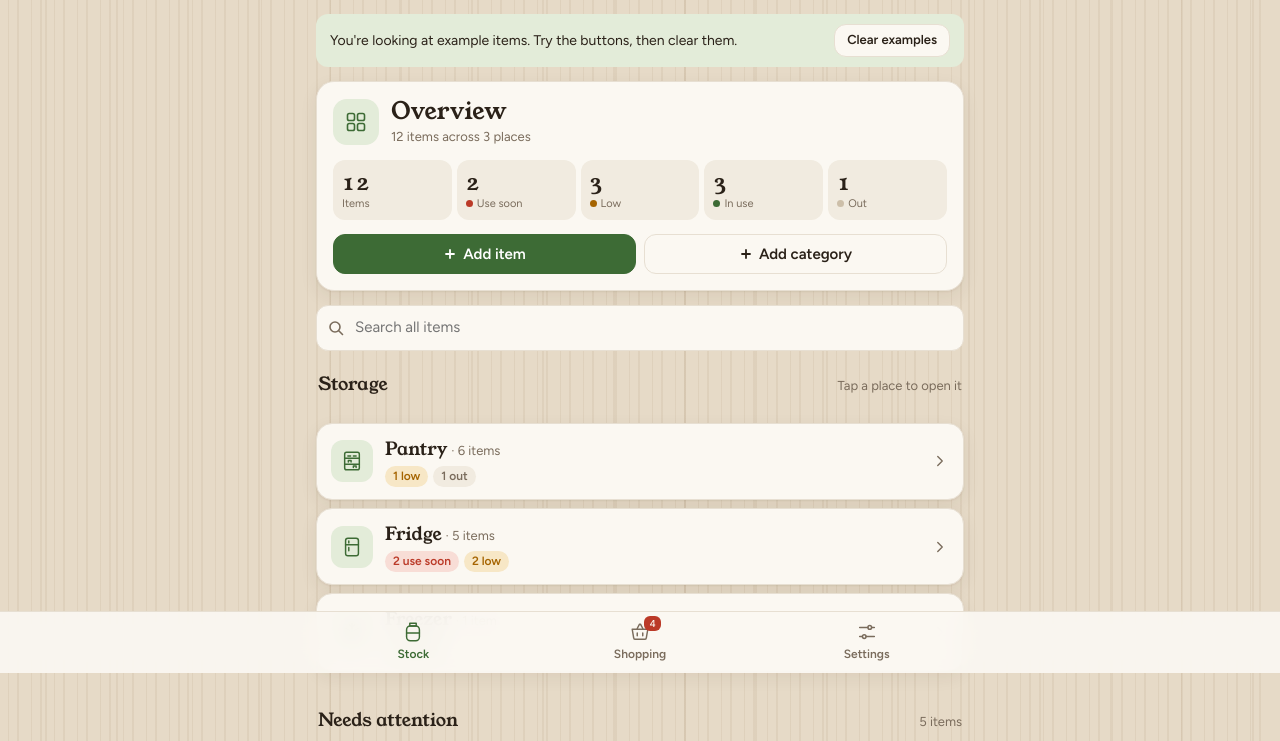
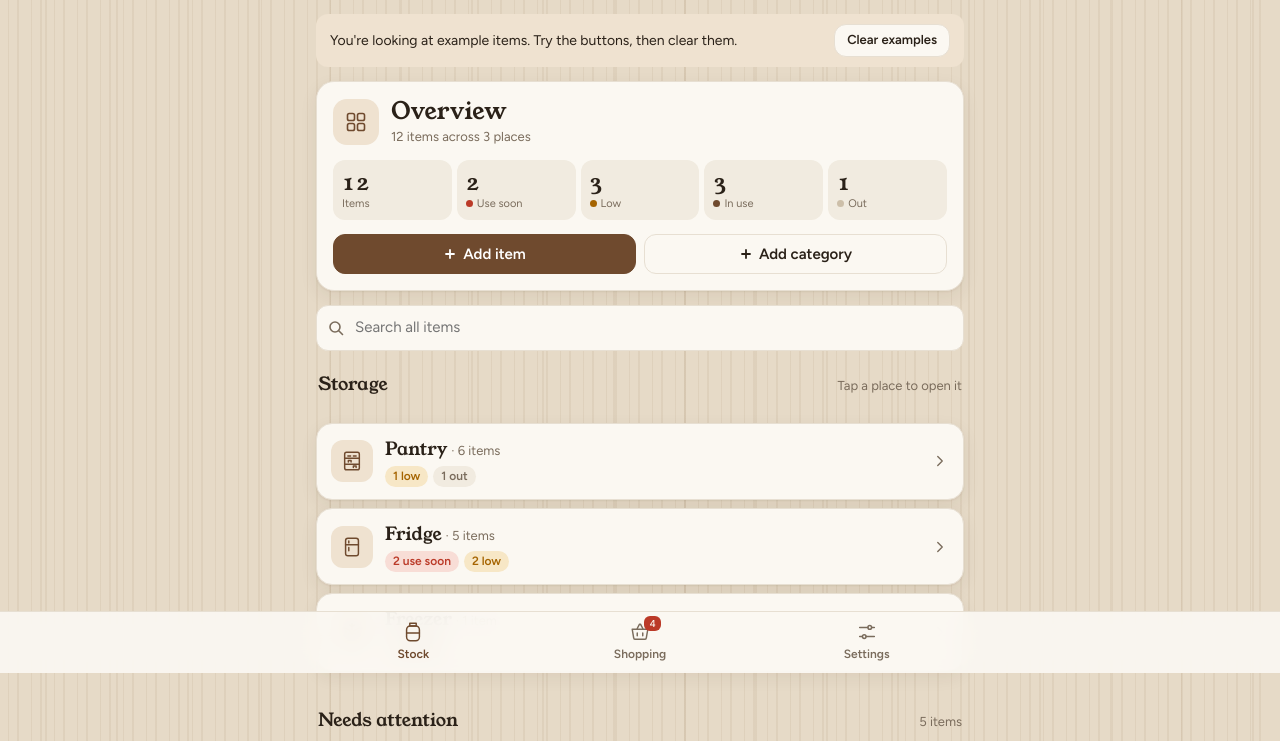
Before and after one commit to teja1308/MyStuff, a plain HTML site: page pantry/index.html in a window 1280 px wide. Shown: the part 127-868 px from the top of the page. Drawn offline with nearby package versions, Linux system fonts and the light colour scheme.

Commit message:
Use walnut-brown accent colours instead of green
Colour values only (the same browns as c7333c8); no other changes.

Co-Authored-By: Claude Opus 5.5 <noreply@anthropic.com>
Claude-Session: https://claude.ai/code/session_01Q1urVC9kRPsPh82sHduuMG

```diff
--- a/pantry/index.html
+++ b/pantry/index.html
@@ -18,9 +18,9 @@
     --wood-hi: #c99d67;     /* shelf lip */
     --wood-lo: #a57643;
     --lid: #b8894f;
-    --basil: #3d6b35;       /* accent: fresh / in stock */
+    --basil: #6f4a2e;       /* accent: walnut brown (buttons, selection, in stock) */
     --basil-ink: #ffffff;
-    --basil-soft: #e3ecd9;
+    --basil-soft: #efe2d0;
     --turmeric: #a56400;    /* running low / expiring soon */
     --turmeric-soft: #f7e7c6;
     --tomato: #bb3a28;      /* expired / out */
@@ -34,7 +34,7 @@
     :root:not([data-theme="light"]) {
       --bg: #1c1610; --grain: rgb(255 220 170 / .025); --surface: #29221b; --sunken: #322a21; --ink: #f0e8dc; --muted: #ad9f8c;
       --line: #3a3127; --line-strong: #54473a; --wood-hi: #6b4a2c; --wood-lo: #45301c; --lid: #8a6a44;
-      --basil: #94c785; --basil-ink: #142010; --basil-soft: #263322;
+      --basil: #d0a679; --basil-ink: #24170c; --basil-soft: #3a2b1c;
       --turmeric: #ebb551; --turmeric-soft: #3a2d14; --tomato: #f08070; --tomato-soft: #3d201a;
       --shadow: 0 1px 2px rgb(0 0 0 / .35), 0 6px 18px rgb(0 0 0 / .25); color-scheme: dark;
     }
@@ -42,7 +42,7 @@
   :root[data-theme="dark"] {
     --bg: #1c1610; --grain: rgb(255 220 170 / .025); --surface: #29221b; --sunken: #322a21; --ink: #f0e8dc; --muted: #ad9f8c;
     --line: #3a3127; --line-strong: #54473a; --wood-hi: #6b4a2c; --wood-lo: #45301c; --lid: #8a6a44;
-    --basil: #94c785; --basil-ink: #142010; --basil-soft: #263322;
+    --basil: #d0a679; --basil-ink: #24170c; --basil-soft: #3a2b1c;
     --turmeric: #ebb551; --turmeric-soft: #3a2d14; --tomato: #f08070; --tomato-soft: #3d201a;
     --shadow: 0 1px 2px rgb(0 0 0 / .35), 0 6px 18px rgb(0 0 0 / .25); color-scheme: dark;
   }
```
